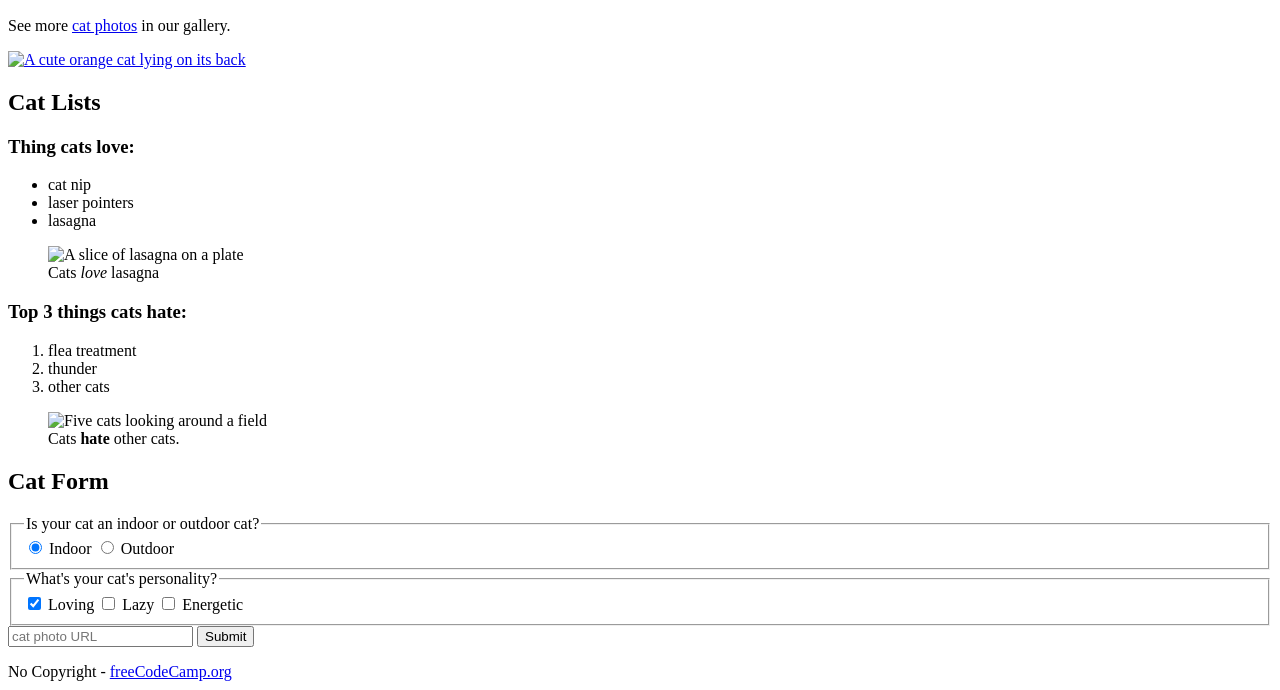
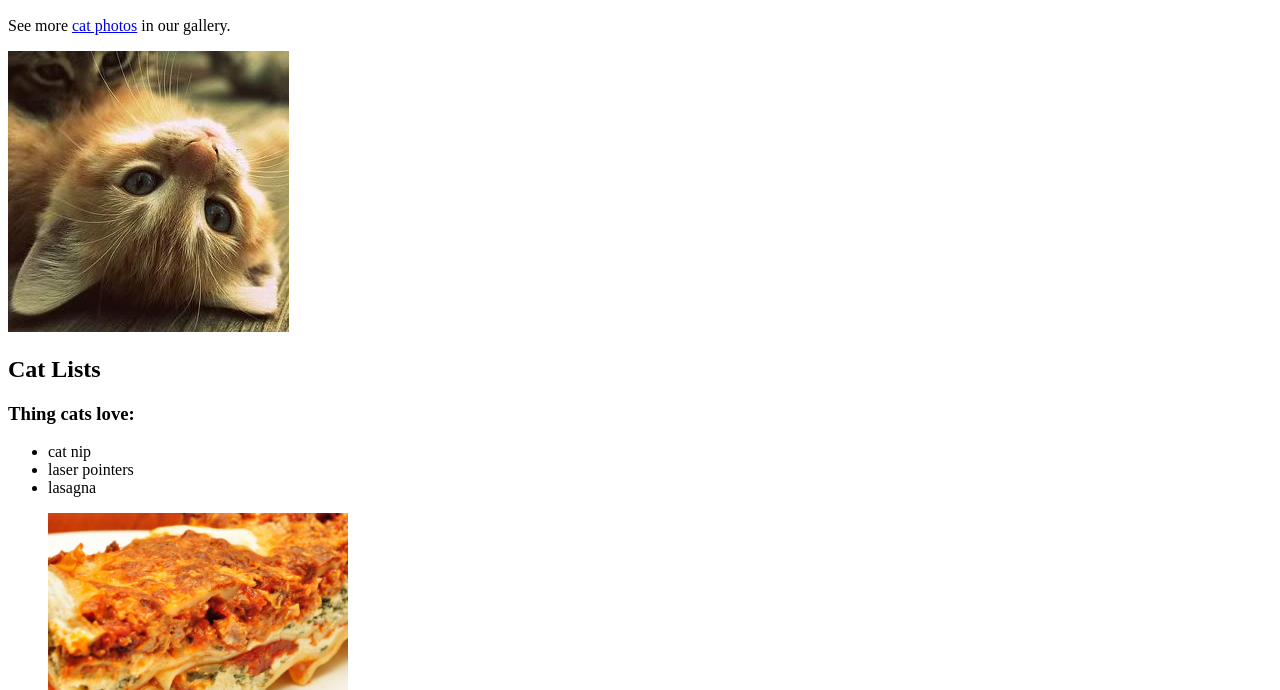
Before and after one commit to deelay0/cat-photo-app, a plain HTML site: page index.html in a window 1280 px wide. Shown: the part 110-800 px from the top of the page. Drawn offline with Linux system fonts and the light colour scheme.

Commit message:
Fixed typos in images paths

```diff
--- a/index.html
+++ b/index.html
@@ -12,7 +12,7 @@
                 <!--TODO: Add link to cat photos-->
                 <p>See more <a href="https://freecatphotoapp.com" target="_blank">cat photos</a> in our gallery.</p>
                 <a href="https://freecatphotoapp.com" target="_blank">
-                    <img src="assets/imges/relaxing-cat.jpg" alt="A cute orange cat lying on its back">
+                    <img src="assets/images/relaxing-cat.jpg" alt="A cute orange cat lying on its back">
                 </a>
             </section>
             <section>
@@ -24,7 +24,7 @@
                     <li>lasagna</li>
                 </ul>
                 <figure>
-                    <img src="assets/imges/lasagna.jpg" alt="A slice of lasagna on a plate">
+                    <img src="assets/images/lasagna.jpg" alt="A slice of lasagna on a plate">
                     <figcaption>Cats <em>love</em> lasagna</figcaption>
                 </figure>
                 <h3>Top 3 things cats hate:</h3>
@@ -34,7 +34,7 @@
                     <li>other cats</li>
                 </ol>
                 <figure>
-                    <img src="assets/imges/cats.jpg" alt="Five cats looking around a field">
+                    <img src="assets/images/cats.jpg" alt="Five cats looking around a field">
                     <figcaption>Cats <strong>hate</strong> other cats.</figcaption>
                 </figure>
             </section>
```
